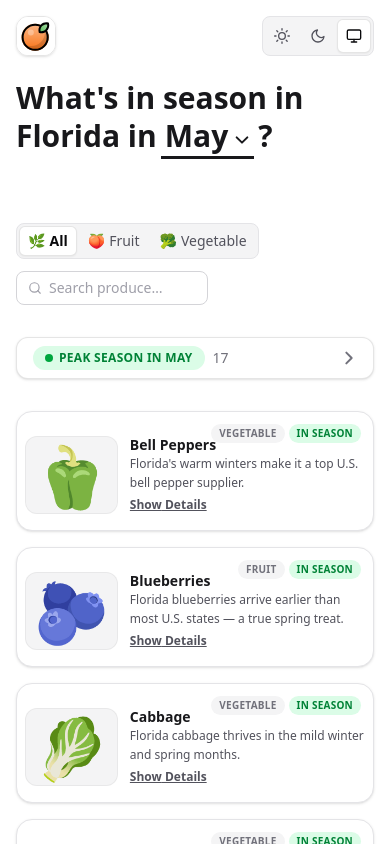
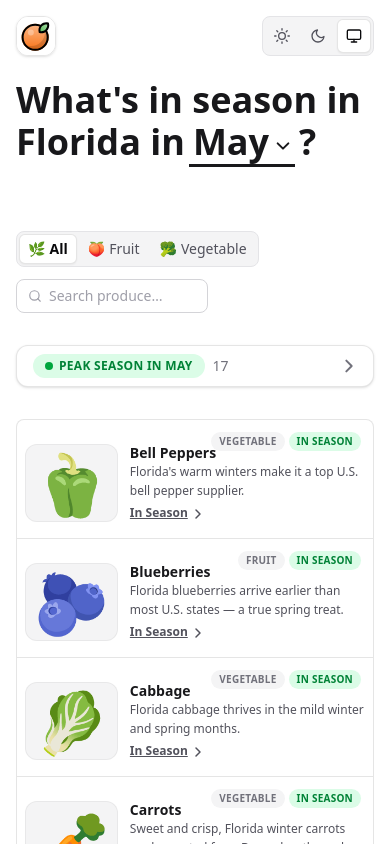
Before and after one commit to ryan-parag/buy-fresh-florida, a React (Vite) app: page / in a window 390 px wide. Shown: the top 844 px of the page. Built offline with nearby package versions, Linux system fonts and the light colour scheme; a web font is replaced by a local one.

Commit message:
style changes to cards

```diff
--- a/src/App.tsx
+++ b/src/App.tsx
@@ -19,7 +19,7 @@ export default function App() {
   const { inSeason, filtered } = useSeasonality({ month, category, search });
 
   return (
-    <div className="min-h-screen relative bg-white dark:bg-zinc-900 transition-colors duration-300">
+    <div className="min-h-screen relative bg-white dark:bg-zinc-950 transition-colors duration-300">
       {/* Header */}
       <div className="absolute top-4 left-4 w-10 h-10 rounded-xl border border-black/10 dark:border-white/10 shadow-sm overflow-hidden">
         <Logo />
@@ -28,7 +28,7 @@ export default function App() {
         <ThemeToggle theme={theme} setTheme={setTheme} />
       </div>
       <header className="max-w-4xl mx-auto px-4 sm:px-6 pt-20 pb-8">
-        <h1 className="text-3xl md:text-4xl font-extrabold text-zinc-900 dark:text-zinc-100">
+        <h1 className="text-4xl font-extrabold text-zinc-900 dark:text-zinc-100">
           What's in season in Florida in
           <MonthSelect value={month} onChange={setMonth} />
           ?
@@ -71,7 +71,7 @@ export default function App() {
             <p className="text-sm">No produce found matching your search.</p>
           </div>
         ) : (
-          <div className="grid grid-cols-1 gap-4">
+          <div className="grid grid-cols-1 gap-0 overflow-hidden rounded-lg border border-black/10 dark:border-white/10 bg-white dark:bg-zinc-900">
             {filtered
               .slice()
               .sort((a, b) => {
@@ -87,14 +87,14 @@ export default function App() {
                   inSeason={item.months[month]}
                 />
               ))}
-              <div className="bg-zinc-50 rounded-lg dark:bg-zinc-900 border border-black/5 dark:border-white/5 p-3 text-xs text-zinc-500 dark:text-zinc-400">
-                  Note: Weather conditions can affect the harvest schedule.
-              </div>
           </div>
         )}
+        <div className="bg-zinc-50 rounded-lg dark:bg-zinc-900 border border-black/5 dark:border-white/5 p-3 text-xs text-zinc-500 dark:text-zinc-400">
+            Note: Weather conditions can affect the harvest schedule.
+        </div>
       </main>
 
-      <footer className="border-t border-zinc-200 dark:border-zinc-800 mt-16 py-6 text-xs text-zinc-600 dark:text-zinc-400 flex flex-col md:flex-row items-center justify-between text-center md:text-left gap-2 md:gap-1 px-4">
+      <footer className="border-t border-zinc-200 dark:border-zinc-800 mt-16 py-6 text-xs text-zinc-600 dark:text-zinc-400 flex flex-col items-center justify-between text-center gap-4 px-4">
         <a href="https://www.fdacs.gov/consumer-resources/buy-fresh-from-florida/crops-in-season" className="hover:underline font-medium transition hover:text-zinc-950 dark:hover:text-white" target="_blank" rel="noopener noreferrer">
           Data sourced from FDACS · Florida Fresh Produce Guide
         </a>
--- a/src/components/ProduceCard.tsx
+++ b/src/components/ProduceCard.tsx
@@ -16,9 +16,9 @@ export function ProduceCard({ item, currentMonth, inSeason }: ProduceCardProps)
   return (
     <div
       className={[
-        'group relative flex flex-col rounded-2xl border pb-2 pt-6 px-2 md:py-4 md:px-4 transition-all duration-200',
+        'group relative flex flex-col border-b pb-2 pt-6 px-2 md:py-4 md:px-4 transition-all duration-200',
         inSeason
-          ? 'bg-white dark:bg-zinc-800 border-zinc-200 dark:border-zinc-800 shadow-sm'
+          ? 'border-black/10 dark:border-white/10'
           : 'hidden',
       ].join(' ')}
       id={item.name.toLowerCase().replace(/\s/g, '-')}
@@ -46,14 +46,18 @@ export function ProduceCard({ item, currentMonth, inSeason }: ProduceCardProps)
           <div className="flex md:hidden flex-col items-start mt-1">
             <button
               onClick={() => setShowDetails(!showDetails)}
-              className="text-xs underline text-zinc-600 dark:text-zinc-300 hover:text-zinc-900 dark:hover:text-white font-semibold cursor-pointer"
+              className="inline-flex items-center text-xs underline text-zinc-600 dark:text-zinc-300 hover:text-zinc-900 dark:hover:text-white font-semibold cursor-pointer"
             >
-              {showDetails ? 'Hide' : 'Show'} Details
+              In Season
+              <div className={`${!showDetails ? '-rotate-90' : ''} inline-block transition transform mt-0.5 ml-1`}>
+                <svg width="12" height="12" viewBox="0 0 12 12" fill="none" aria-hidden>
+                  <path d="M2 4l4 4 4-4" stroke="currentColor" strokeWidth="1.5" strokeLinecap="round" strokeLinejoin="round" />
+                </svg>
+              </div>
             </button>
             {
               showDetails && (
-                <div className="flex flex-wrap gap-1 mt-1 items-center">
-                  <span className="text-[10px] text-zinc-600 dark:text-zinc-400">In season:</span>
+                <div className="flex flex-wrap gap-1 mt-2 items-center">
                   {
                     item.months.map((active, i) => (
                       active && (
```
